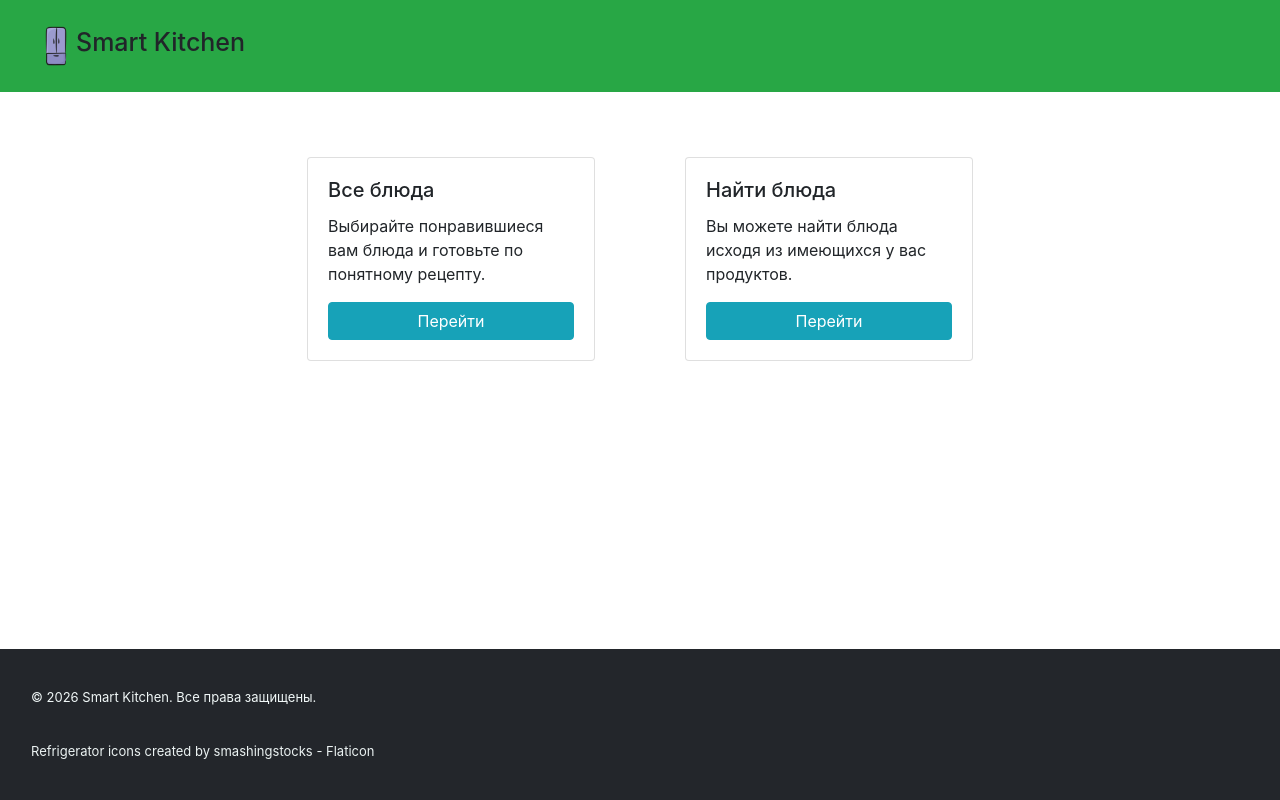
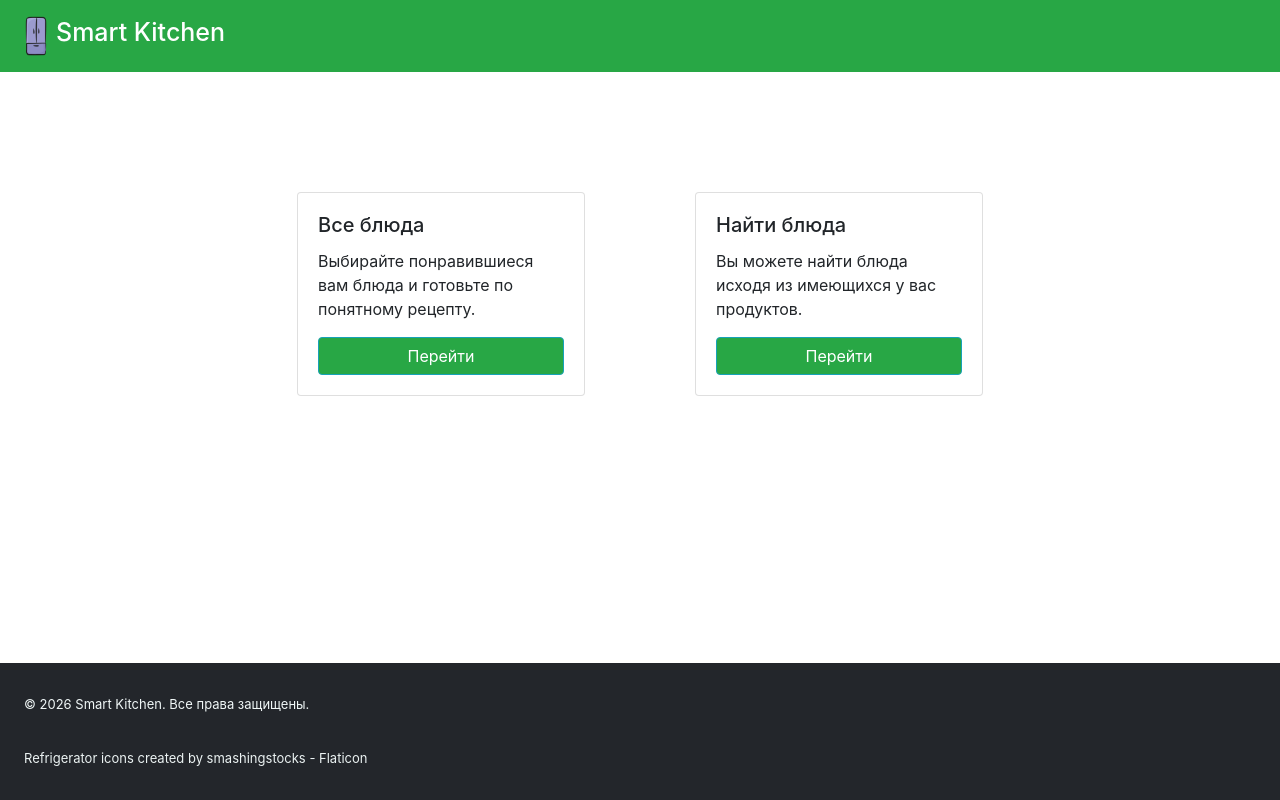
Before and after one commit to Er01Egor/Flask-Project, a Flask app: page / in a window 1280 px wide. Run offline with Flask 3, Linux system fonts and the light colour scheme; some libraries are stand-ins or nearby versions.

Commit message:
поменял стиль главного меню

```diff
--- a/static/css/style.css
+++ b/static/css/style.css
@@ -1,5 +1,11 @@
 h1 {
     font-size: 25px;
+    color: #ffffff;
+}
+.card_main_text {
+    background-color: #28a745;
+    transition: background-color 1.2s ease;
+
 }
 .card_main {
     display: flex;
@@ -8,7 +14,9 @@ h1 {
 
 }
 .main_card_1 {
-     padding: 45px;
+    padding-top: 100px;
+    padding-right: 55px;
+    padding-left: 55px;
 }
 header {
     display: flex;
@@ -18,7 +26,6 @@ header {
     display: flex;
     align-items: center;
     background-color: #28a745;
-    padding: 10px 20px;
     width: 100%;
 }
 footer {
@@ -38,7 +45,7 @@ main {
     flex: 1;
 }
 footer {
-    padding:8px;
+    padding:1px;
 }
 .footer-text {
     padding: 10px;
--- a/templates/card_main.html
+++ b/templates/card_main.html
@@ -9,7 +9,7 @@
                     <div class="card-body">
                         <h5 class="card-title">Все блюда</h5>
                         <p class="card-text">Выбирайте понравившиеся вам блюда и готовьте по понятному рецепту.</p>
-                        <a href="{{ url_for('all_recipes') }}" class="btn btn-info">Перейти</a>
+                        <a href="{{ url_for('all_recipes') }}" class="card_main_text btn btn-info">Перейти</a>
                     </div>
                 </div>
             </div>
@@ -20,7 +20,7 @@
                     <div class="card-body">
                         <h5 class="card-title">Найти блюда</h5>
                         <p class="card-text">Вы можете найти блюда исходя из имеющихся у вас продуктов.</p>
-                        <a href="{{ url_for('search_page') }}" class="btn btn-info">Перейти</a>
+                        <a href="{{ url_for('search_page') }}" class="card_main_text btn btn-info">Перейти</a>
                     </div>
 
                 </div>
```
